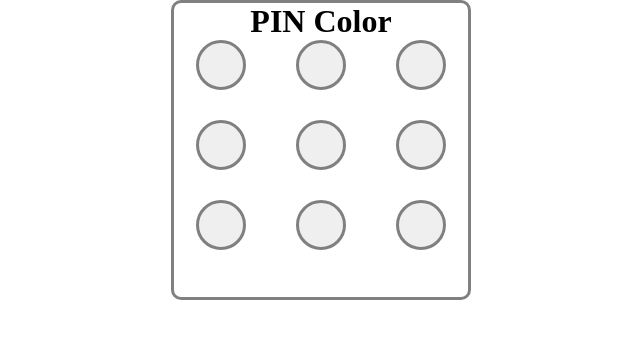
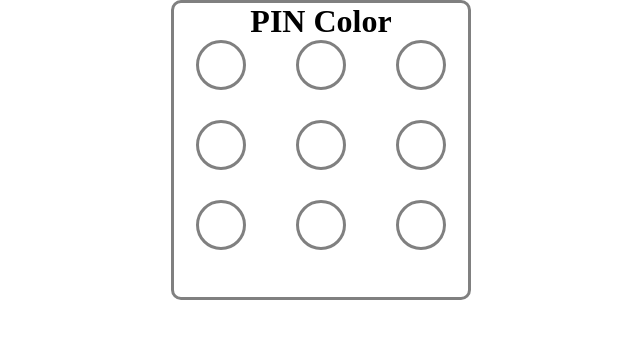
Before and after one commit to DenisB7/pincolor, a React (Create React App) app: page / in a window 1280 px wide. Shown: the top 338 px of the page, without its empty margins (319-959 px from the left). Built offline with nearby package versions, Linux system fonts and the light colour scheme.

Commit message:
Add properties to change colors of circles

```diff
--- a/src/styles.css
+++ b/src/styles.css
@@ -34,3 +34,11 @@ button.circle {
     width: 50px;
     height: 50px;
 }
+
+button.white {
+    background-color: #FFFFFF;
+}
+
+button.green {
+    background-color: #008000;
+}
```
